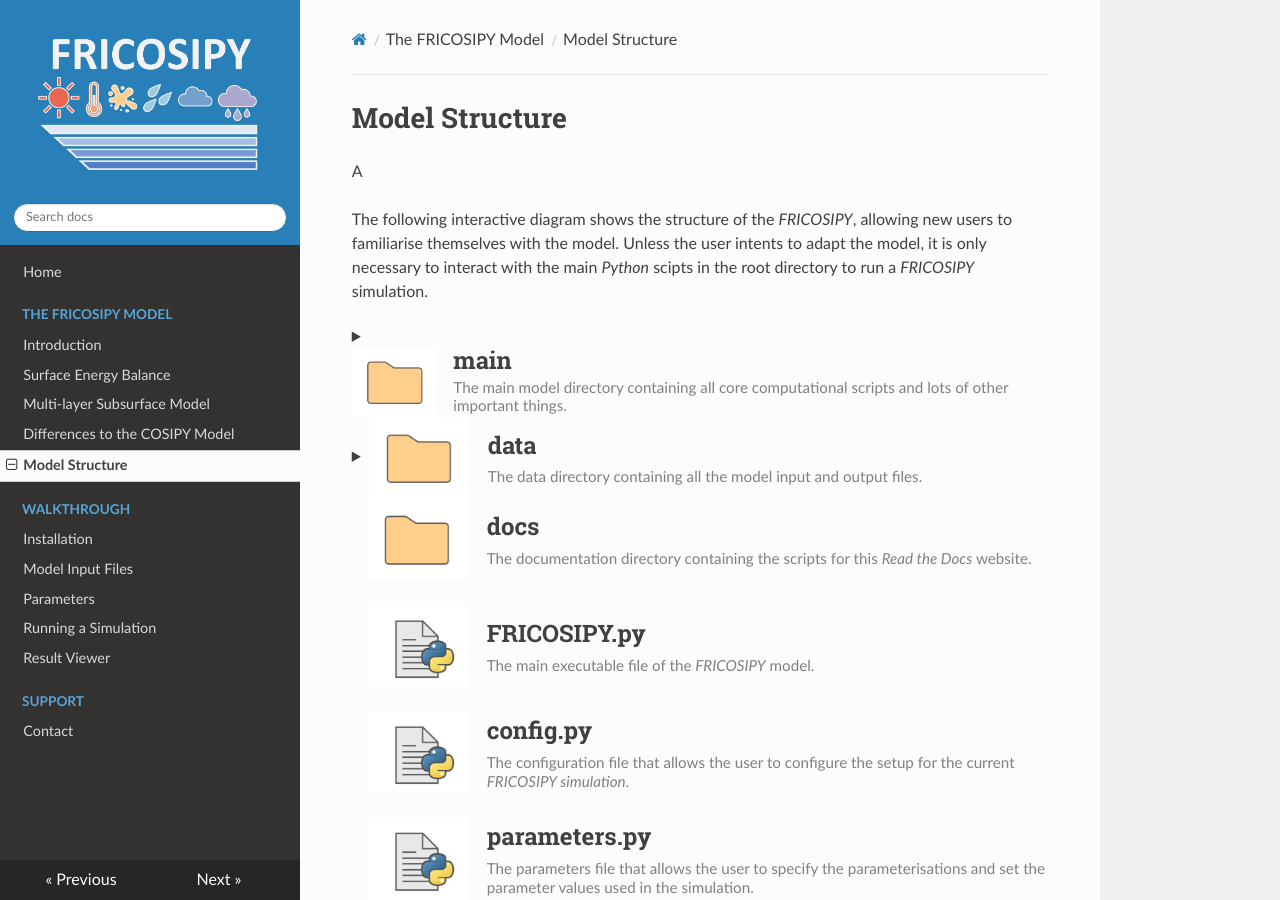
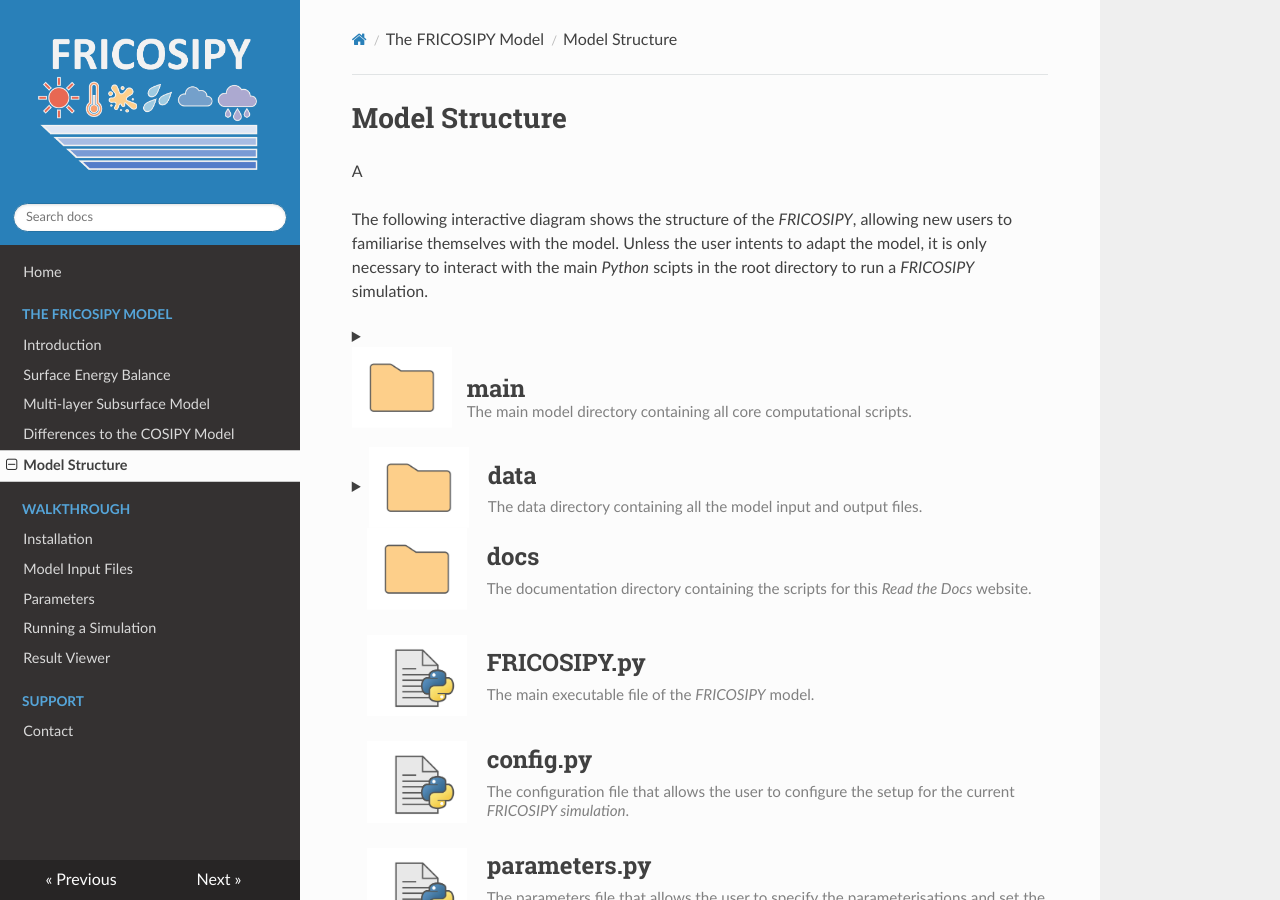
Before and after one commit to MarcusGastaldello/FRICOSIPY, an MkDocs documentation site: the page built from docs/model_structure.md, in a window 1280 px wide and 900 px high. Built offline with MkDocs 1.6.1, drawn with Linux system fonts in a browser that asks for light colours.

Commit message:
Update model_structure.md

```diff
--- a/docs/model_structure.md
+++ b/docs/model_structure.md
@@ -9,7 +9,7 @@ A
 
 The following interactive diagram shows the structure of the *FRICOSIPY*, allowing new users to familiarise themselves with the model. Unless the user intents to adapt the model, it is only necessary to interact with the main *Python* scipts in the root directory to run a *FRICOSIPY* simulation.
 
-??? "<div style='display: table; border: none; margin: 0; padding: 0;'><div style='display: table-cell; vertical-align: middle; padding-right: 15px;'><img src='https://github.com/MarcusGastaldello/FRICOSIPY/raw/main/docs/icons/Folder.png' width='100' style='display: block;'></div><div style='display: table-cell; vertical-align: middle;'><h2 style='margin: 0; padding: 0; line-height: 1;'>main</h2><div style='margin-top: 8px; color: gray; font-size: 0.95em; line-height: 1.2;'>The main model directory containing all core computational scripts and lots of other important things.</div></div></div>"
+??? "<div style='display: block; line-height: 100px; height: 100px; vertical-align: middle;'><img src='https://github.com/MarcusGastaldello/FRICOSIPY/raw/main/docs/icons/Folder.png' width='100' style='float: left; margin-right: 15px;'><span style='display: inline-block; line-height: 1.2; vertical-align: middle;'><h2 style='margin: 0; display: block;'>main</h2><small style='color: gray; font-size: 0.95em;'>The main model directory containing all core computational scripts.</small></span></div>"
 
     <div style="margin-left: 40px;">
     ??? "<div style='display: inline-flex; align-items: center; vertical-align: middle;'><img src='https://github.com/MarcusGastaldello/FRICOSIPY/raw/main/docs/icons/Folder.png' width='100' style='margin-right: 15px; flex-shrink: 0;'><div style='min-width: 0;'><h3 style='margin: 0;'>kernel</h2><small style='display: block; color: gray; margin-top: 8px; font-size: 0.95em; line-height: 1.4;'>(description)</small></div></div>"
```
